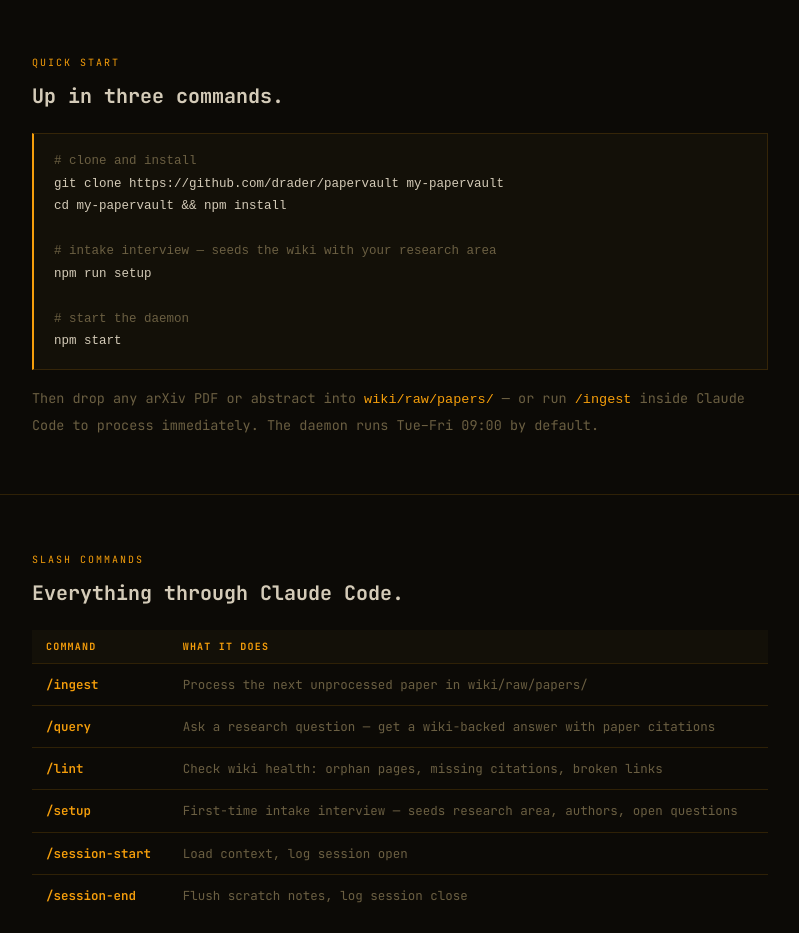
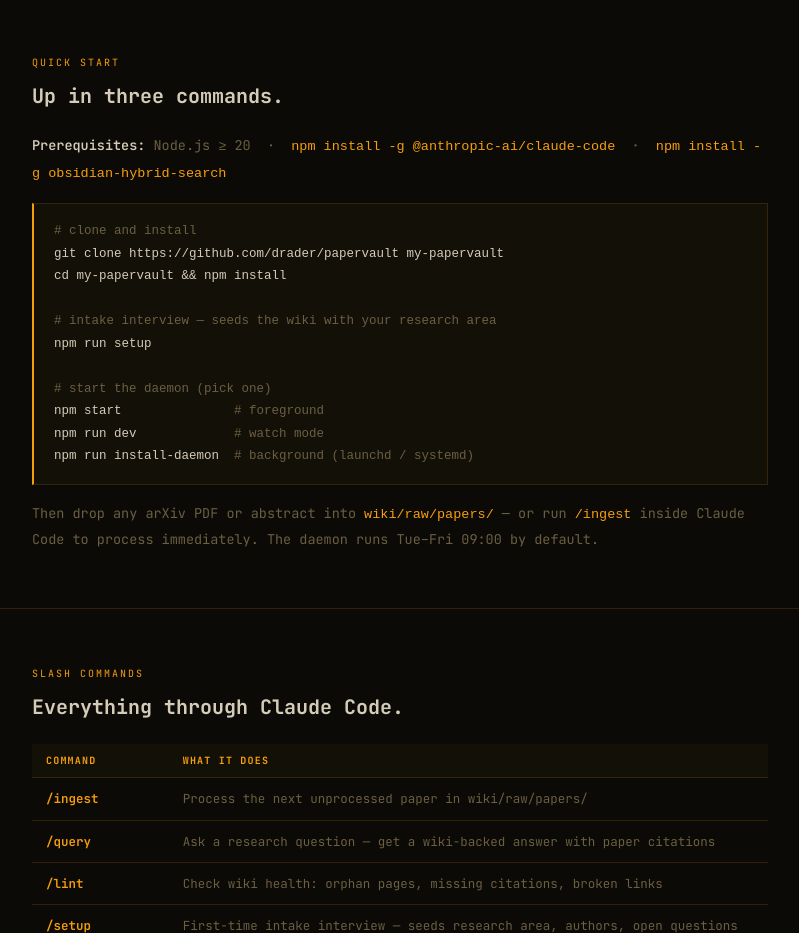
Before and after one commit to drader/papervault, a website: page index.html in a window 1280 px wide. Shown: the part 1520-2453 px from the top of the page, without its empty margins (240-1039 px from the left). Drawn offline with Linux system fonts and the light colour scheme.

Commit message:
Add prerequisites and daemon options to quick start

```diff
--- a/index.html
+++ b/index.html
@@ -218,6 +218,12 @@
   <div class="wrap">
     <div class="sec-label">Quick start</div>
     <h2 class="sec-title">Up in three commands.</h2>
+    <div class="prose" style="margin-bottom:16px;">
+      <p><strong>Prerequisites:</strong> Node.js ≥ 20 &nbsp;·&nbsp;
+        <code style="color:var(--accent)">npm install -g @anthropic-ai/claude-code</code> &nbsp;·&nbsp;
+        <code style="color:var(--accent)">npm install -g obsidian-hybrid-search</code>
+      </p>
+    </div>
     <div class="code-block">
       <pre><span class="comment"># clone and install</span>
 <span class="cmd">git clone https://github.com/drader/papervault my-papervault
@@ -226,8 +232,10 @@
 <span class="comment"># intake interview — seeds the wiki with your research area</span>
 <span class="cmd">npm run setup</span>
 
-<span class="comment"># start the daemon</span>
-<span class="cmd">npm start</span></pre>
+<span class="comment"># start the daemon (pick one)</span>
+<span class="cmd">npm start</span>               <span class="comment"># foreground</span>
+<span class="cmd">npm run dev</span>             <span class="comment"># watch mode</span>
+<span class="cmd">npm run install-daemon</span>  <span class="comment"># background (launchd / systemd)</span></pre>
     </div>
     <div class="prose" style="margin-top:16px;">
       <p>
```
